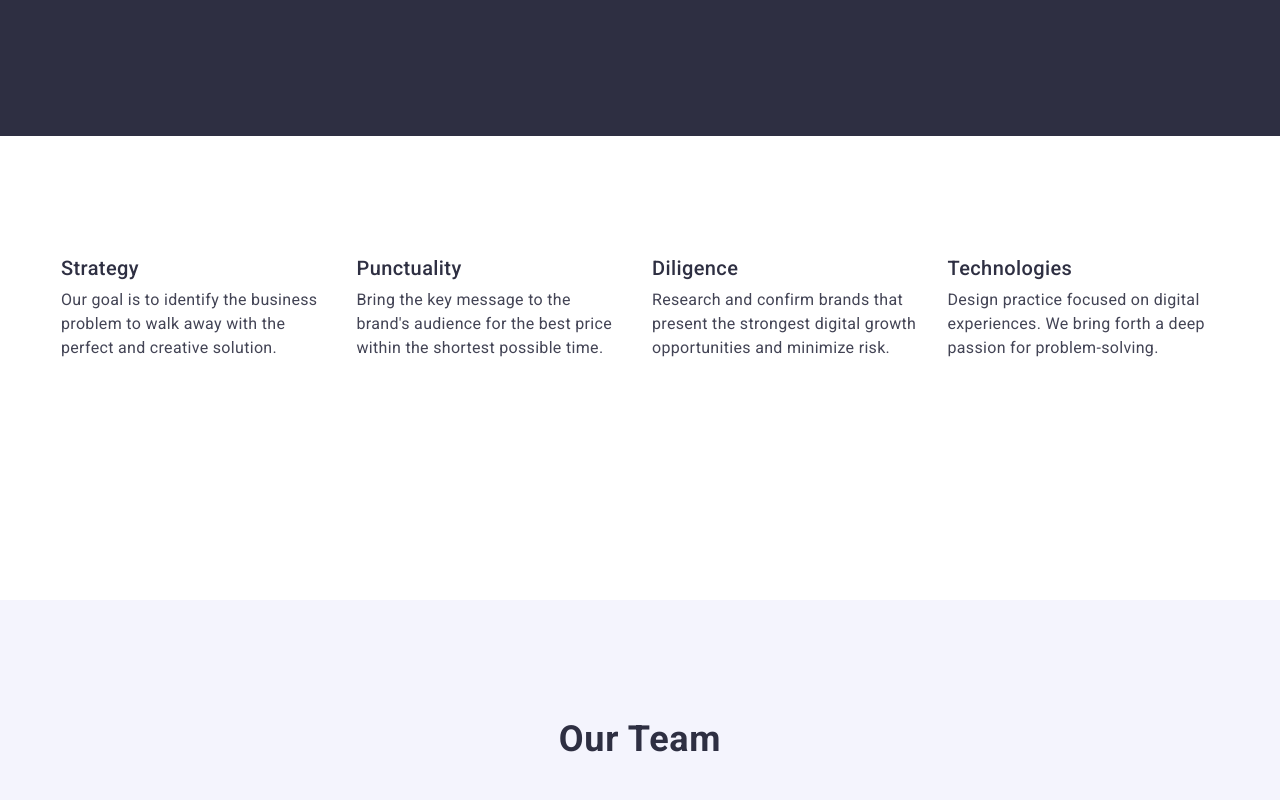
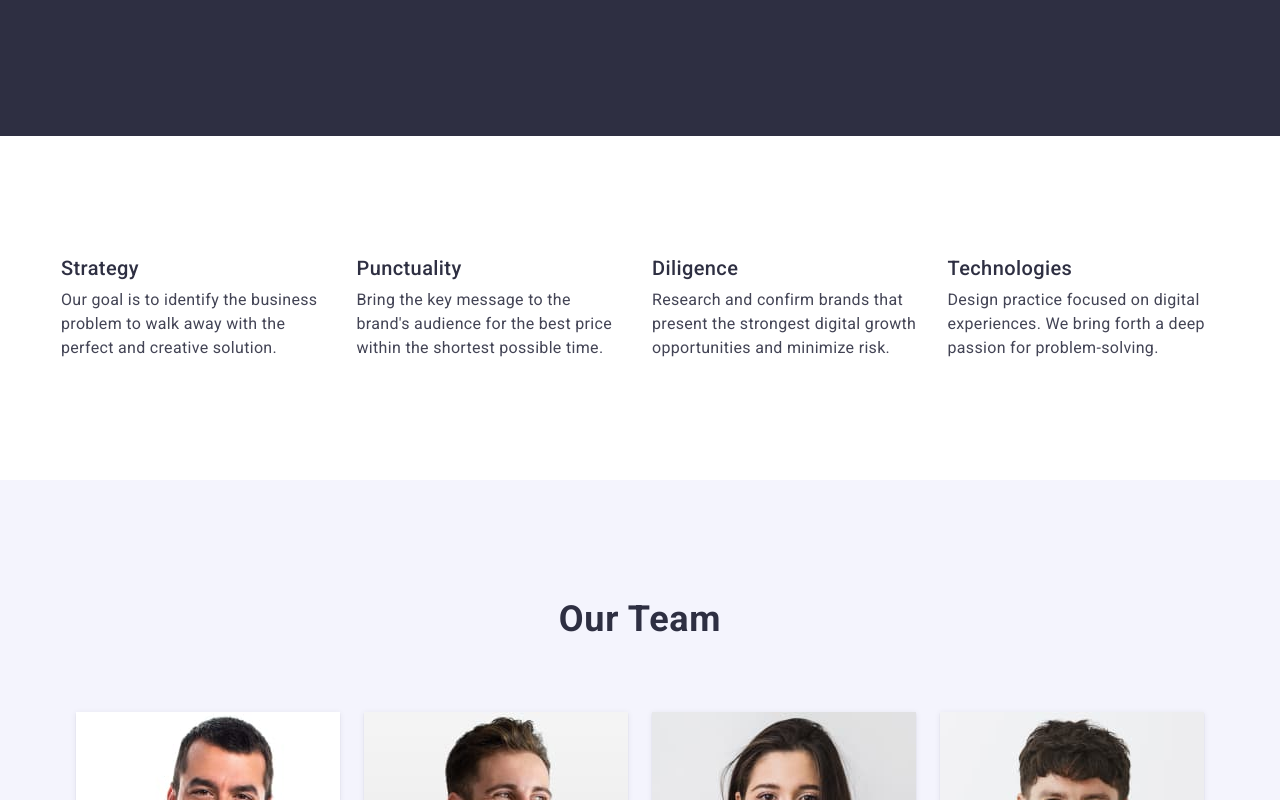
Before and after one commit to maksymrozvodovskyi/goit-markup-hw-03, a plain HTML site: page index.html in a window 1280 px wide. Shown: the part 537-1337 px from the top of the page. Drawn offline with nearby package versions, Linux system fonts and the light colour scheme.

Commit message:
change homework 3

```diff
--- a/css/styles.css
+++ b/css/styles.css
@@ -163,10 +163,6 @@ img {
 /* #endregion */
 
 /* #region Advantages  */
-
-.advantages {
-  padding-bottom: 120px;
-}
 
 .advantages-container {
   padding: 120px 0;
```
